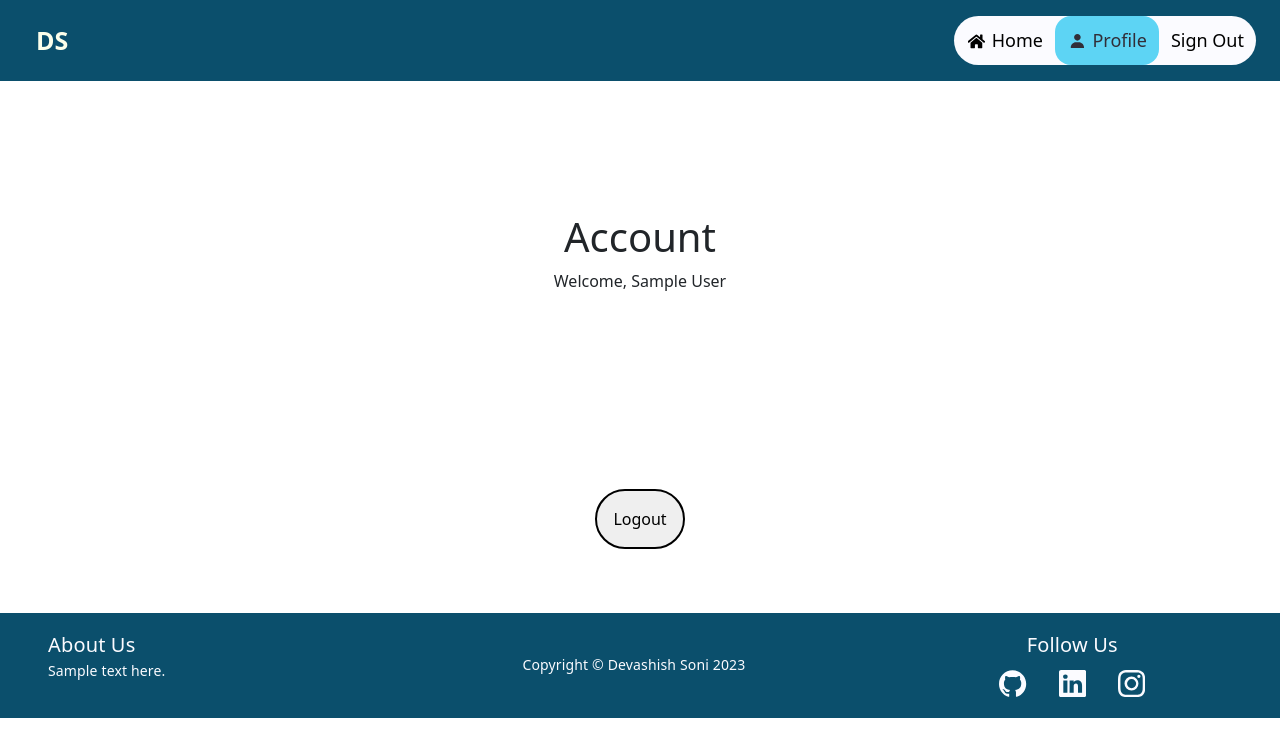
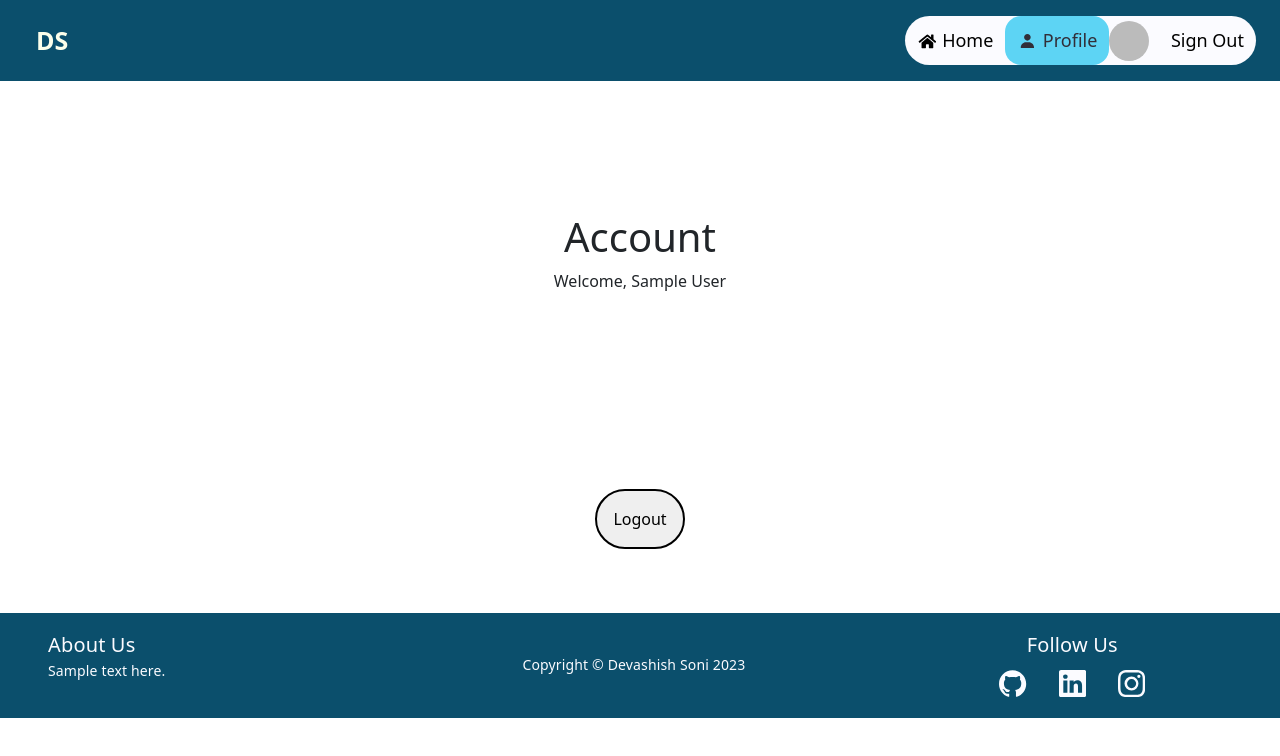
Before and after one commit to devashishsoni98/moviebazaar, a React (Create React App) app: page /profile in a window 1280 px wide. Shown: the top 756 px of the page. Built offline with nearby package versions, Linux system fonts and the light colour scheme; no server answers; sample sign-in values are in the browser's storage; the HTML template or start-up script is replaced by a standard one.

Commit message:
adding user avatar on navbar

```diff
--- a/src/components/LoginPage/login.jsx
+++ b/src/components/LoginPage/login.jsx
@@ -29,7 +29,7 @@ export default function SignIn() {
 
     useEffect(() => {
       if (user != null){
-        navigate('/profile')
+        navigate('/')
       }
     },[user])
 
--- a/src/components/ProfilePage/ProfilePage.jsx
+++ b/src/components/ProfilePage/ProfilePage.jsx
@@ -23,7 +23,7 @@ const ProfilePage = () => {
   return (
     <>
       <Header />
-      <div className='profile-container'>
+      <div>
         <div className='profile-style'>
           <h1>Account</h1>
           <div>
--- a/src/components/common/header.css
+++ b/src/components/common/header.css
@@ -1,4 +1,6 @@
-* {box-sizing: border-box;}
+* {
+  box-sizing: border-box;
+}
 
 body {
   margin: 0;
@@ -7,7 +9,7 @@ body {
 
 .header {
   overflow: hidden;
-  background-color: #0B4F6C;
+  background-color: #0b4f6c;
   padding: 1rem 1.5rem;
 }
 
@@ -25,7 +27,7 @@ body {
 .header a.logo {
   font-size: 25px;
   font-weight: bold;
-  color: #FCFFEB;
+  color: #fcffeb;
 }
 
 .header a:hover {
@@ -35,13 +37,13 @@ body {
 
 .header a.active {
   background-color: #5dd4f4;
-  color: #312E38;
+  color: #312e38;
   border-radius: 1rem;
 }
 
 .header-right {
   float: right;
-  background-color: #FBFBFF;
+  background-color: #fbfbff;
   border-radius: 3rem;
 }
 
@@ -77,10 +79,32 @@ body {
   color: white;
 }
 
-
 .icon {
   font-size: 1.3rem;
-  padding: .1rem;
+  padding: 0.1rem;
   cursor: pointer;
   vertical-align: sub;
 }
+.profile-container {
+  display: flex;
+  align-items: center;
+}
+
+.profile-picture img {
+  width: 2.5rem;
+  height: 2.5rem;
+  border-radius: 50%;
+  margin-right: 0.6rem;
+}
+
+.sign-out {
+  cursor: pointer;
+  text-decoration: none;
+  color: #000;
+  float: left;
+  border-radius: 28px;
+  font-size: 18px;
+  line-height: 25px;
+  padding: 12px;
+  text-align: center;
+}
--- a/src/components/common/header.jsx
+++ b/src/components/common/header.jsx
@@ -1,73 +1,3 @@
-// import React from "react";
-// import { Link } from "react-router-dom";
-// import { NavLink } from "react-router-dom";
-// import "./header.css";
-// import { FaHome } from "react-icons/fa";
-// import { BiLogIn } from "react-icons/bi";
-// import { BiSolidUser } from "react-icons/bi";
-// import { UserAuth } from "../Context/AuthContext";
-
-// const Header = () => {
-//   const { user, logOut } = UserAuth();
-
-//   const handleSignOut = async () => {
-//     try {
-//       await logOut();
-//     } catch (error) {
-//       console.log(error);
-//     }
-//   };
-
-//   return (
-//     <div className="header">
-//       <Link className="logo" to="/">
-//         DS
-//         {/* <img className="ing" src="D.png" alt="logo"/> */}
-//       </Link>
-//       <div className="header-right">
-//         <NavLink to="/" exact className="header-link" activeClassName="active">
-//           <FaHome className="icon" /> Home
-//         </NavLink>
-//         {!user ? (
-//           <NavLink to="/login" className="header-link" activeClassName="active">
-//             <BiLogIn className="icon" /> Login
-//           </NavLink>
-//         ) : null}
-//         {/* <NavLink to="/login" className="header-link" activeClassName="active">
-//           <BiLogIn className="icon" /> Login
-//         </NavLink> */}
-
-//         {user?.displayName ? (
-//           <div
-//             style={{
-//               textDecoration: "none",
-//               borderRadius: "28px",
-//               border: "transparent",
-//               cursor:"pointer"
-//             }}
-//             className="header-link"
-//             activeClassName="active"
-//             onClick={handleSignOut}
-//           >
-//             Sign Out
-//           </div>
-//         ) : (
-//           user ? (
-//             <Link to="/profile" className="header-link" activeClassName="active">
-//               <BiSolidUser className="icon" /> Profile
-//             </Link>
-//             ) : null
-//           // <Link to="/" className="header-link" activeClassName="active">
-//           //   <BiSolidUser className="icon" /> Profile
-//           // </Link>
-//         )}
-//       </div>
-//     </div>
-//   );
-// };
-
-// export default Header;
-
 import React from "react";
 import { Link, NavLink } from "react-router-dom";
 import "./header.css";
@@ -79,7 +9,6 @@ const Header = () => {
   const { user, logOut } = UserAuth();
 
   const handleSignOut = async () => {
-    // Show a confirmation dialog
     const confirmSignOut = window.confirm("Are you sure you want to sign out?");
 
     if (confirmSignOut) {
@@ -91,25 +20,17 @@ const Header = () => {
     }
   };
 
-  // const handleSignOut = async () => {
-  //   try {
-  //     await logOut();
-  //   } catch (error) {
-  //     console.log(error);
-  //   }
-  // };
-
   return (
     <div className="header">
       <Link className="logo" to="/">
         DS
-        {/* <img className="ing" src="D.png" alt="logo"/> */}
       </Link>
       <div className="header-right">
         <NavLink to="/" exact className="header-link" activeClassName="active">
           <FaHome className="icon" /> Home
         </NavLink>
         {user ? (
+          <div className="profile-container">
             <NavLink
               to="/profile"
               className="header-link"
@@ -117,25 +38,21 @@ const Header = () => {
             >
               <BiSolidUser className="icon" /> Profile
             </NavLink>
-        ) : null}
-        {!user ? (
-          <NavLink to="/login" className="header-link" activeClassName="active">
-            <BiLogIn className="icon" /> Login
-          </NavLink>
-        ) : (
+            <div className="profile-picture">
+              <img src={user.photoURL} alt="Profile" />
+            </div>
             <div
-            style={{
-              textDecoration: "none",
-              borderRadius: "28px",
-              border: "transparent",
-              cursor: "pointer"
-            }}
-            className="header-link"
+              className="sign-out header-link"
               activeClassName="active"
               onClick={handleSignOut}
             >
               Sign Out
             </div>
+          </div>
+        ) : (
+          <NavLink to="/login" className="header-link" activeClassName="active">
+            <BiLogIn className="icon" /> Login
+          </NavLink>
         )}
       </div>
     </div>
```
Lines whose indentation alone changed are shown as unchanged.
